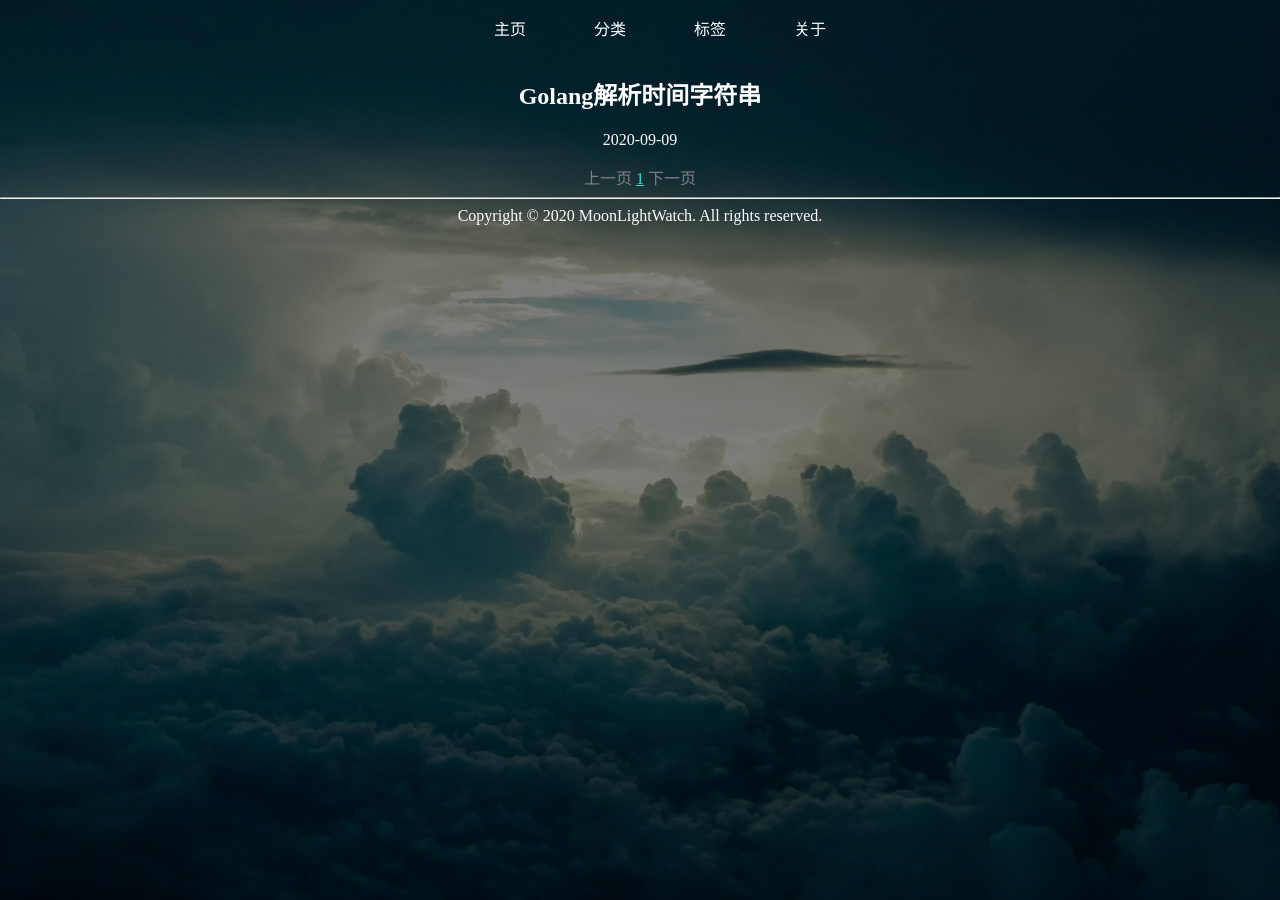
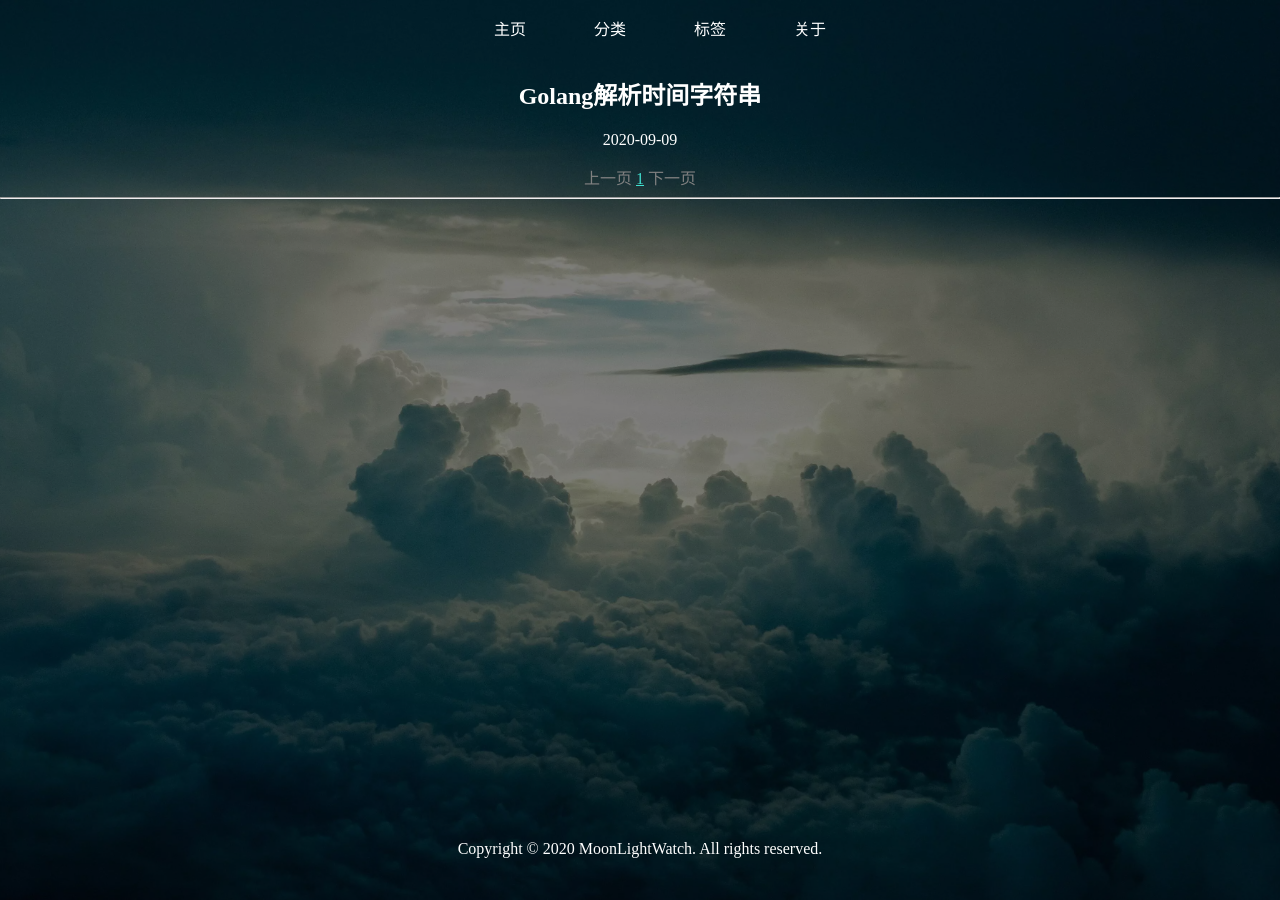
Before and after one commit to moonlightwatch/moonlightwatch.github.io, a Jekyll site: the page built from index.html, in a window 1280 px wide. Built offline with Jekyll 4.4.1, drawn with Linux system fonts in a browser that asks for light colours; the list of posts is cut into pages by our own code.

Commit message:
更新footer位置

```diff
--- a/assets/css/site.css
+++ b/assets/css/site.css
@@ -66,3 +66,10 @@ a:hover {
     display: inline-block;
     padding: 16px;
 }
+
+footer {
+    position: absolute;
+    bottom: 0;
+    width: 100%;
+    height: 60px;
+}
```
